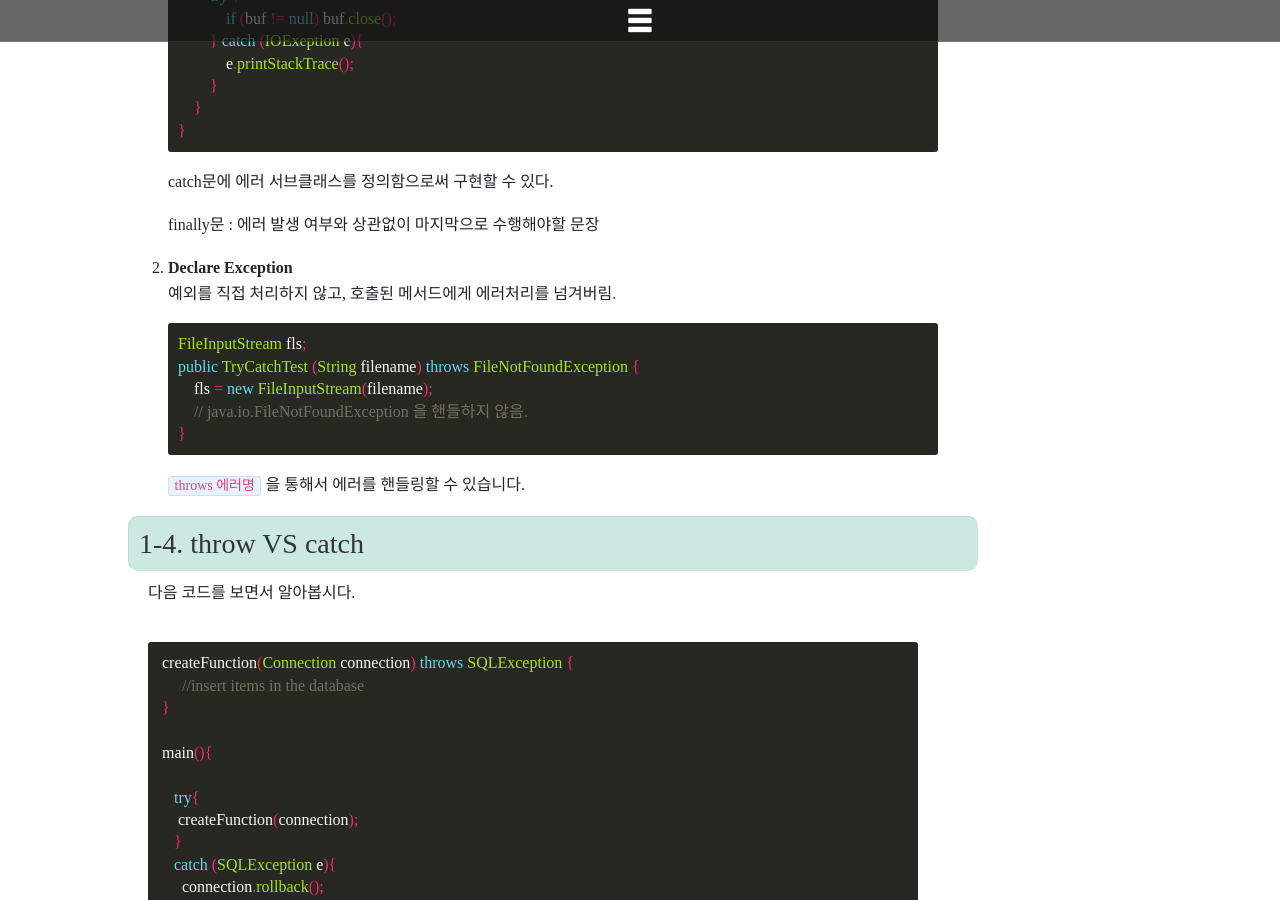
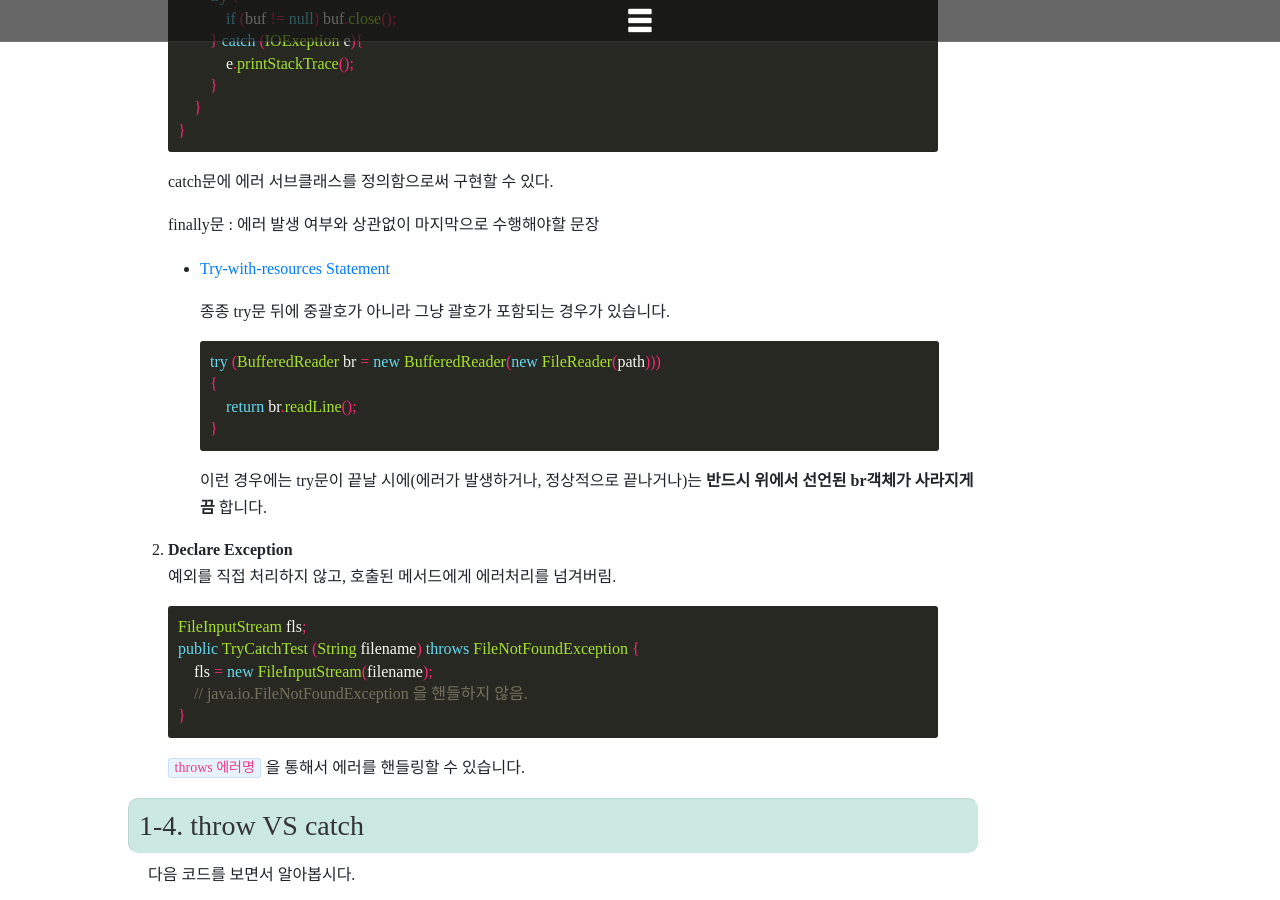
Before and after one commit to DongChanS/DongChanS.github.io, a Jekyll site: the page built from _posts/2019-05-03-73.md, in a window 1280 px wide and 900 px high, scrolled down 2830 px. Built offline with Jekyll 4.4.1, drawn with Linux system fonts in a browser that asks for light colours; nearby versions of some CDN libraries; some web fonts are replaced; comment, search, counter and statistics services are not loaded.

Commit message:
merge conflict

````diff
--- a/_posts/2019-05-03-73.md
+++ b/_posts/2019-05-03-73.md
@@ -103,6 +103,19 @@ public class TryCatchTest {
    catch문에 에러 서브클래스를 정의함으로써 구현할 수 있다.
 
    finally문 : 에러 발생 여부와 상관없이 마지막으로 수행해야할 문장
+
+   * [Try-with-resources Statement](<https://docs.oracle.com/javase/tutorial/essential/exceptions/tryResourceClose.html>)
+
+     종종 try문 뒤에 중괄호가 아니라 그냥 괄호가 포함되는 경우가 있습니다.
+
+     ```java
+     try (BufferedReader br = new BufferedReader(new FileReader(path)))
+     {
+         return br.readLine();
+     }
+     ```
+
+     이런 경우에는 try문이 끝날 시에(에러가 발생하거나, 정상적으로 끝나거나)는 **반드시 위에서 선언된 br객체가 사라지게끔** 합니다.
 
 2. Declare Exception
 
````
Also changed, not shown: _posts/2019-05-04-75.md (+7 -1 lines).
